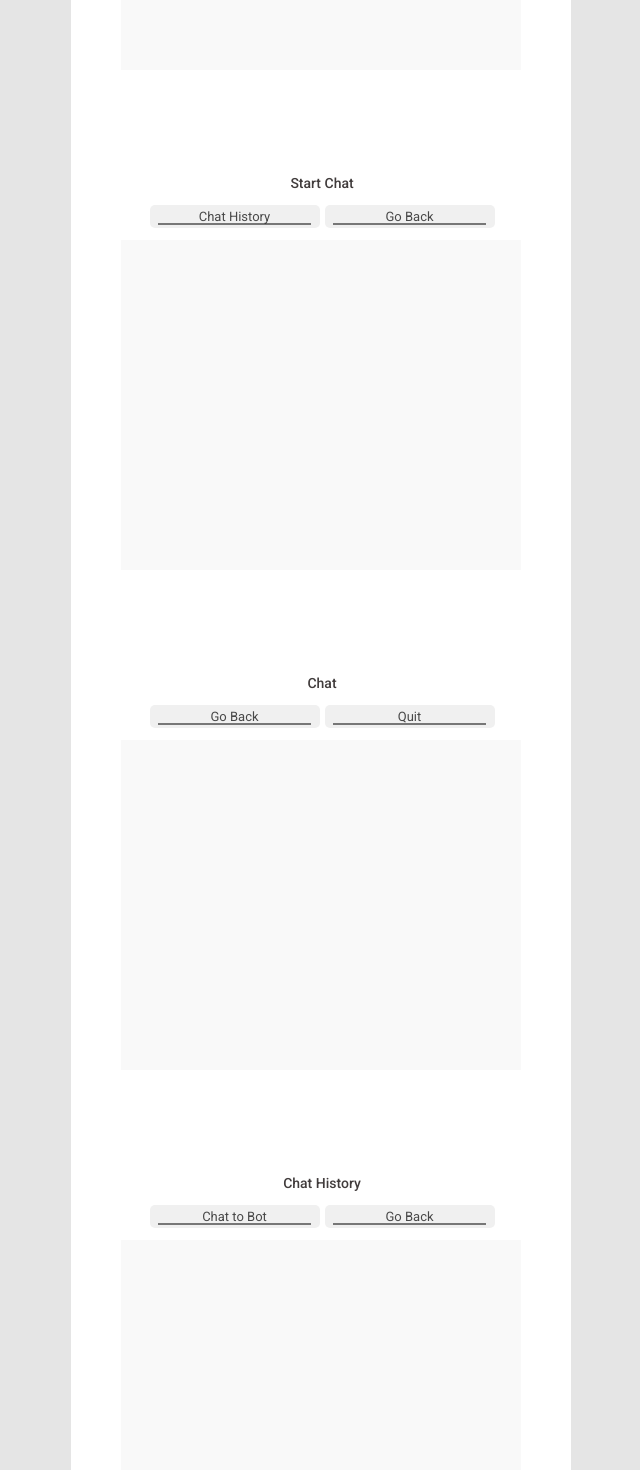
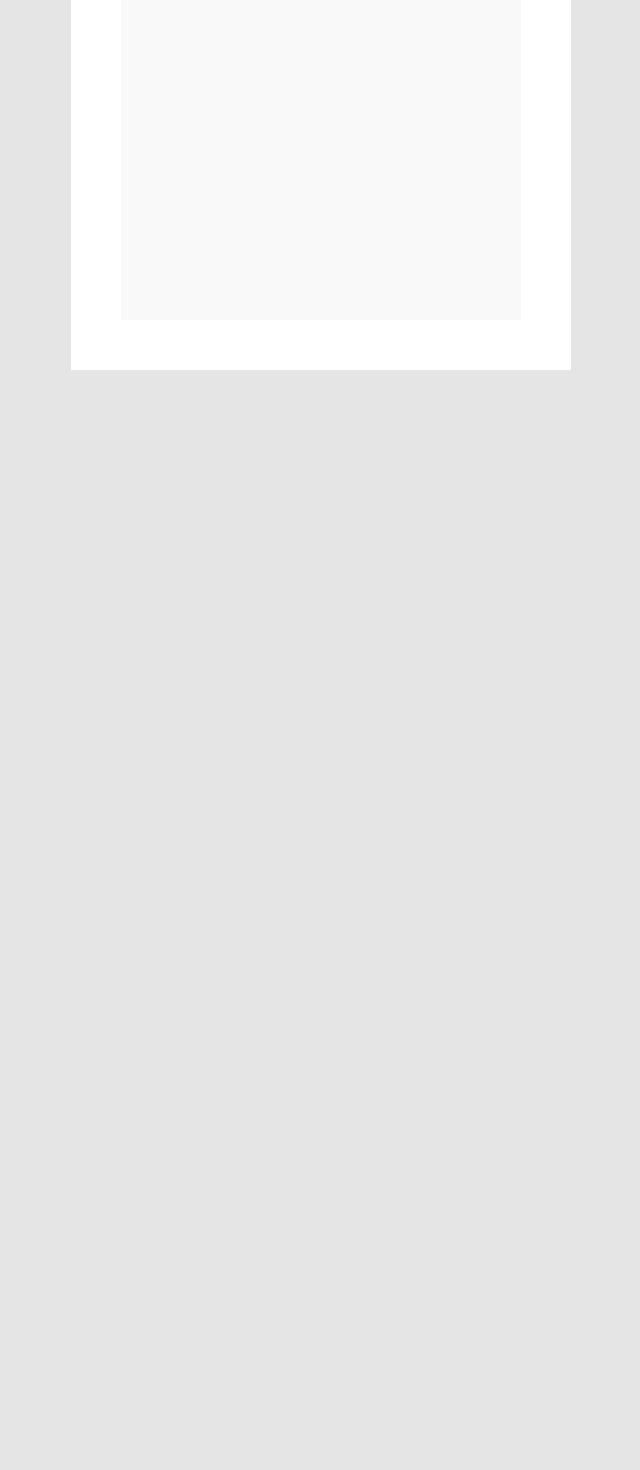
Before and after one commit to GitcrackerUK/Messenger, a React (Create React App) app: page / in a window 1280 px wide. Shown: the part 380-1850 px from the top of the page, without its empty margins (319-959 px from the left). After the commit the page ends 1000 px from the top, so only its background shows below. Built offline with nearby package versions, Linux system fonts and the light colour scheme.

Commit message:
react-router-dom

```diff
--- a/src/App.jsx
+++ b/src/App.jsx
@@ -1,10 +1,11 @@
 import React from 'react';
+import { BrowserRouter as Router, Route, Switch } from "react-router-dom";
 import BotChat from 'components/pages/BotChat';
 import Chat from 'components/pages/Chat';
 import ChatHistory from 'components/pages/ChatHistory';
 import SingleHistory from 'components/pages/SingleHistory';
 import StartChat from 'components/pages/StartChat';
-import {createGlobalStyle} from 'styled-components';
+import { createGlobalStyle } from 'styled-components';
 
 const GlobalStyles = createGlobalStyle`
 body{
@@ -23,11 +24,30 @@ function App() {
     return (
         <div>
             <GlobalStyles></GlobalStyles>
-            <BotChat></BotChat>
-            <StartChat></StartChat>
-            <Chat></Chat>
-            <ChatHistory></ChatHistory>
-            <SingleHistory></SingleHistory>
+            <Router>
+                <Switch>
+                    <Route path="/">
+                        <BotChat></BotChat>
+                    </Route>
+                    <Route path="start">
+                        <StartChat></StartChat>
+                    </Route>
+                    <Route path="chat">
+                        <Chat></Chat>
+                    </Route>
+
+                    <Route path="history">
+                        <ChatHistory></ChatHistory>
+                    </Route>
+
+                    <Route path="single-history">
+                        <SingleHistory></SingleHistory>
+                    </Route>
+
+                </Switch>
+
+            </Router>
+
         </div>
     )
 }
```
